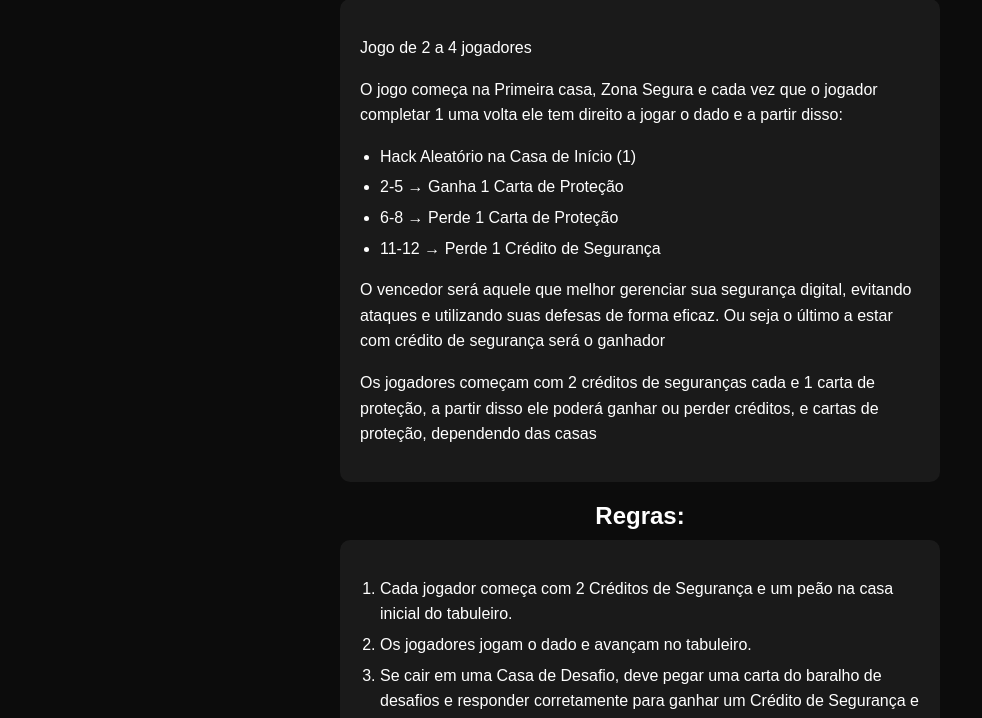
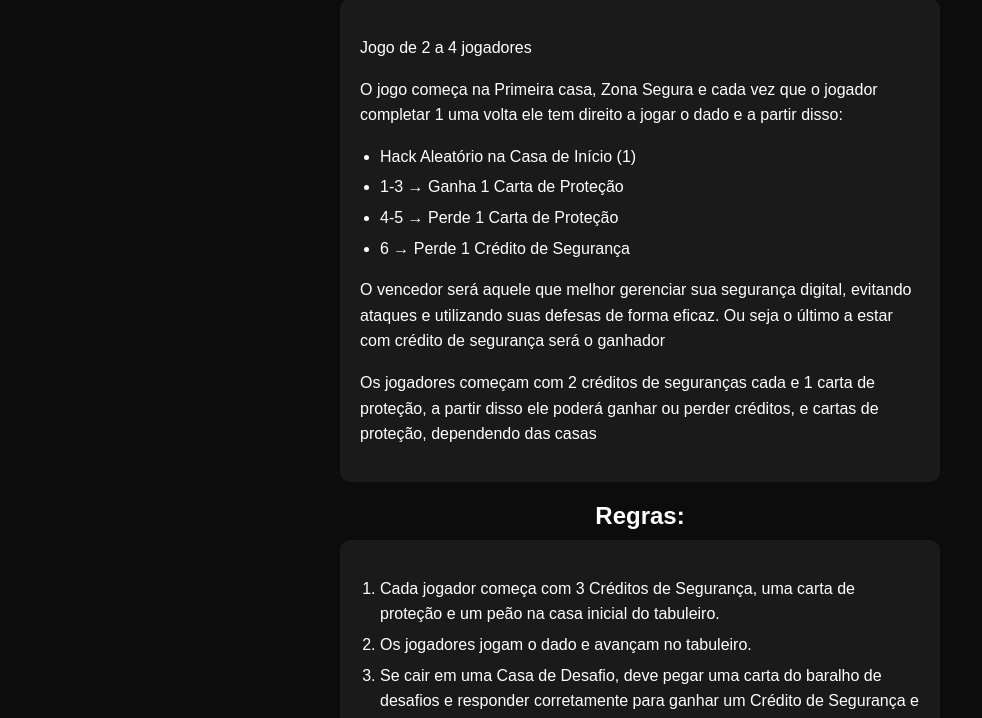
Before and after one commit to Muraups/CSQ, a plain HTML site: page manual-jogador.html in a window 1280 px wide. Shown: the part 74-792 px from the top of the page, without its empty margins (0-982 px from the left). Drawn offline with Linux system fonts and the light colour scheme.

Commit message:
Update manual-jogador.html

```diff
--- a/manual-jogador.html
+++ b/manual-jogador.html
@@ -17,9 +17,9 @@
         <p>O jogo começa na Primeira casa, Zona Segura e cada vez que o jogador completar 1 uma volta ele tem direito a jogar o dado e a partir disso:</p>
         <ul>
             <li>Hack Aleatório na Casa de Início (1)</li>
-            <li>2-5 → Ganha 1 Carta de Proteção</li>
-            <li>6-8 → Perde 1 Carta de Proteção</li>
-            <li>11-12 → Perde 1 Crédito de Segurança</li>
+            <li>1-3 → Ganha 1 Carta de Proteção</li>
+            <li>4-5 → Perde 1 Carta de Proteção</li>
+            <li>6 → Perde 1 Crédito de Segurança</li>
         </ul>
         <p>O vencedor será aquele que melhor gerenciar sua segurança digital, evitando ataques e utilizando suas defesas de forma eficaz. Ou seja o último a estar com crédito de segurança será o ganhador</p>
         <p>Os jogadores começam com 2 créditos de seguranças cada e 1 carta de proteção, a partir disso ele poderá ganhar ou perder créditos, e cartas de proteção, dependendo das casas</p>
@@ -31,7 +31,7 @@
 
     <div class="rules-content">
         <ol>
-            <li>Cada jogador começa com 2 Créditos de Segurança e um peão na casa inicial do tabuleiro.</li>
+            <li>Cada jogador começa com 3 Créditos de Segurança, uma carta de proteção e um peão na casa inicial do tabuleiro.</li>
             <li>Os jogadores jogam o dado e avançam no tabuleiro.</li>
             <li>Se cair em uma Casa de Desafio, deve pegar uma carta do baralho de desafios e responder corretamente para ganhar um Crédito de Segurança e caso erre perde um crédito.</li>
             <li>Se cair em uma Casa de Ataque Hacker, deve pegar uma carta de Ataque Hacker e sofrer suas consequências (perder uma rodada, recuar no tabuleiro ou perder Créditos de Segurança).</li>
```
